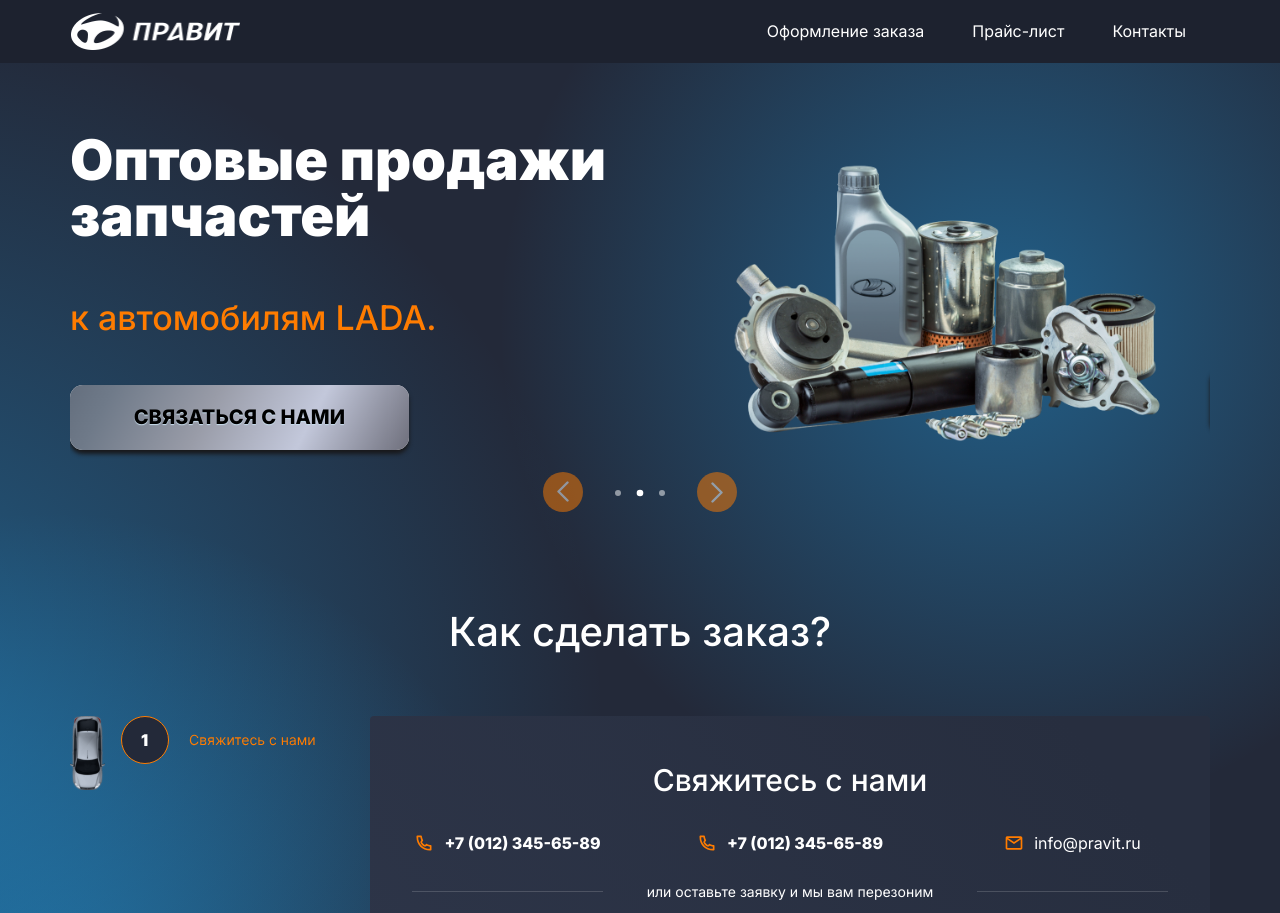
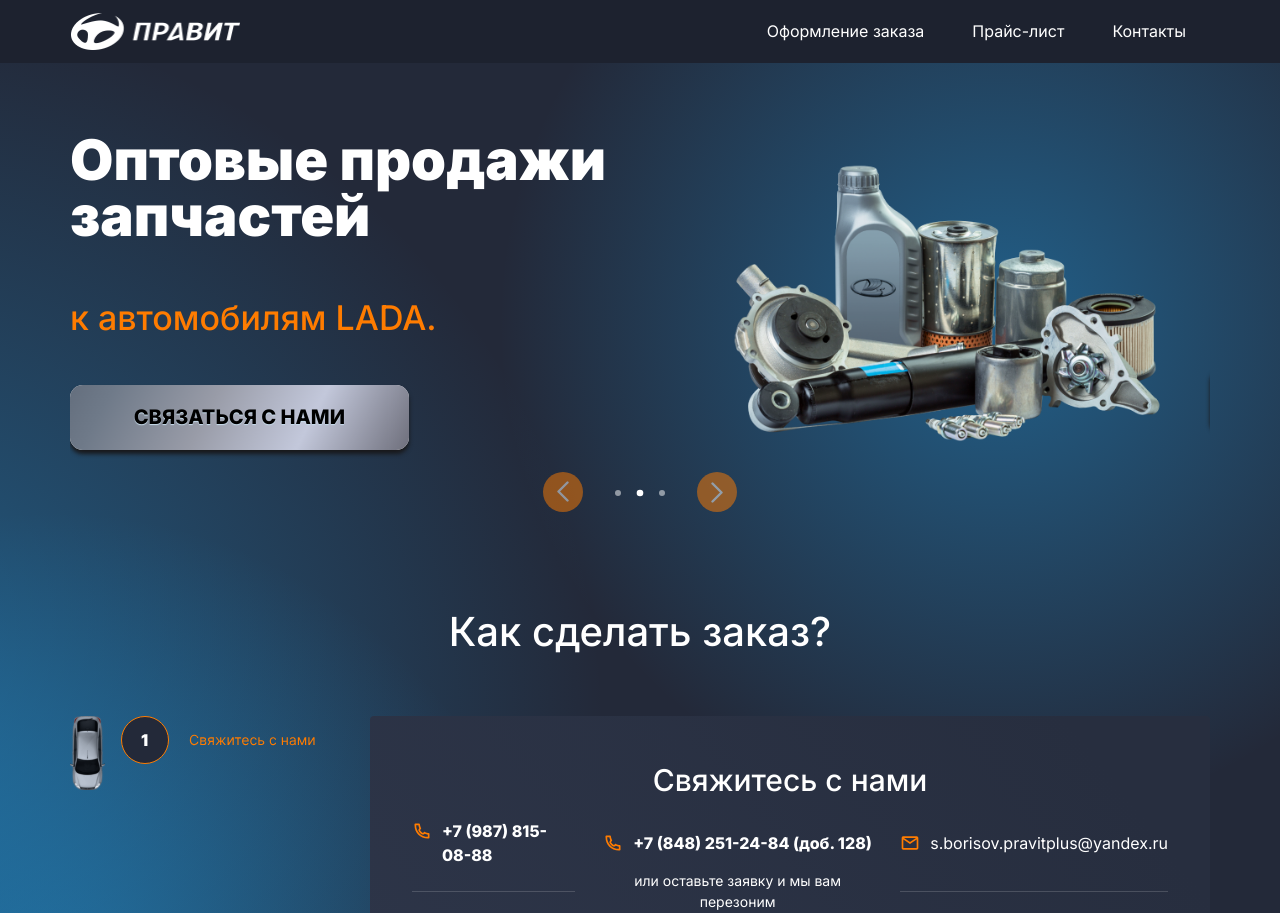
Before and after one commit to Nintendodias/pravit, a Vue app: page / in a window 1280 px wide. Shown: the top 913 px of the page. Built offline with nearby package versions, Linux system fonts and the light colour scheme.

Commit message:
add contacts

```diff
--- a/src/components/section_2--stages.vue
+++ b/src/components/section_2--stages.vue
@@ -137,17 +137,18 @@
             <b-carousel-slide>
               <p class="title _lg text-500 slider_title">Свяжитесь с{{ "\xa0" }}нами</p>
               <a
-                href="tel:+79096725085"
+                href="tel:+79878150888"
                 class="text-800 text-content phone phone_1"
-                >+7{{ "\xa0" }}(012){{ "\xa0" }}345-65-89</a
+                >
+                +7{{ "\xa0" }}(987){{ "\xa0" }}815-08-88</a
               >
               <a
-                href="tel:+79096725085"
+                href="tel:+78482512484"
                 class="text-800 text-content phone phone_2"
-                >+7{{ "\xa0" }}(012){{ "\xa0" }}345-65-89</a
+                >+7{{ "\xa0" }}(848){{ "\xa0" }}251-24-84 (доб. 128)</a
               >
-              <a href="mailto:info@pravit.ru" class="text-content mail"
-                >info@pravit.ru</a
+              <a href="mailto:s.borisov.pravitplus@yandex.ru" class="text-content mail"
+                >s.borisov.pravitplus@yandex.ru</a
               >
               <div class="lines line_1"></div>
               <p class="text-center title _sm text">
--- a/src/components/section_3--priceList.vue
+++ b/src/components/section_3--priceList.vue
@@ -7,10 +7,10 @@
         </h3>
 
         <img src="../assets/priceList.png" alt="" class="img-priceList image" />
-        <a href="#" class="text-center text-priceList pdf"
+        <a href="https://pravit.ru/files/PRAVIT_price_pdf.pdf" target="_blank" download="PRAVIT_price_pdf" class="text-center text-priceList pdf"
           >Скачать в{{ "\xa0" }}PDF</a
         >
-        <a href="#" class="text-center text-priceList xls"
+        <a href="https://pravit.ru/files/PRAVIT_price_xlsx.xlsx" download="PRAVIT_price_xlsx" class="text-center text-priceList xls"
           >Скачать в{{ "\xa0" }}Excel</a
         >
         <div class="form-priceList form">
--- a/src/components/section_5--footer.vue
+++ b/src/components/section_5--footer.vue
@@ -21,17 +21,17 @@
     <div class="item__absolute">
       <h3 class="title">Контактные данные</h3>
       <div class="line"></div>
-      <a href="tel:+79096725085" class="text-800 text-content phone phone_1"
-        >+7{{ "\xa0" }}(012){{ "\xa0" }}345-65-89</a
+      <a href="tel:+79878150888" class="text-800 text-content phone phone_1">
+        +7{{ "\xa0" }}(987){{ "\xa0" }}815-08-88</a
       >
-      <a href="tel:+79096725085" class="text-800 text-content phone phone_2"
-        >+7{{ "\xa0" }}(012){{ "\xa0" }}345-65-89</a
+      <a href="tel:+78482512484" class="text-800 text-content phone phone_2"
+        >+7{{ "\xa0" }}(848){{ "\xa0" }}251-24-84 <br>(доб. 128)</a
       >
       <p class="text-content time">
         Пн-Пт, с{{ "\xa0" }}8{{ "\xa0" }}до{{ "\xa0" }}17
       </p>
-      <a href="mailto:info@pravit.ru" class="text-content mail"
-        >info@pravit.ru</a
+      <a href="mailto:s.borisov.pravitplus@yandex.ru" class="text-content mail"
+        >s.borisov.pravitplus@yandex.ru</a
       >
       <a
         href="https://yandex.ru/maps/?um=constructor%3A7a54f0cdf6b8914a865773a3392cac4b5086b339633132c2f9f1c42314dcf6d3&source=constructorLink"
@@ -106,29 +106,29 @@
       "phone_1 time address"
       "phone_2 mail button";
 
-    &>.title {
+    & > .title {
       grid-area: title;
       margin-bottom: 10px;
     }
-    &>.line {
+    & > .line {
       grid-area: line;
     }
-    &>.phone_1 {
+    & > .phone_1 {
       grid-area: phone_1;
     }
-    &>.phone_2 {
+    & > .phone_2 {
       grid-area: phone_2;
     }
-    &>.time {
+    & > .time {
       grid-area: time;
     }
-    &>.mail {
+    & > .mail {
       grid-area: mail;
     }
-    &>.address {
+    & > .address {
       grid-area: address;
     }
-    &>.button {
+    & > .button {
       grid-area: button;
       max-width: 100%;
     }
```
